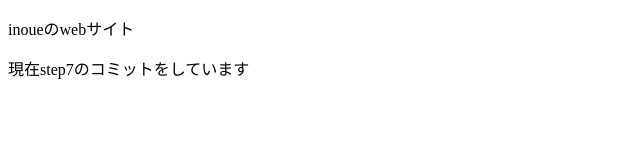
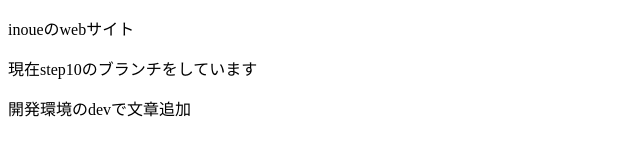
Before and after one commit to ihrki/git_practice, a plain HTML site: page index.html in a window 1280 px wide. Shown: the whole page, without its empty margins (0-640 px from the left). Drawn offline with Linux system fonts and the light colour scheme.

Commit message:
step7をstep10に変更 文章追加

```diff
--- a/index.html
+++ b/index.html
@@ -7,6 +7,7 @@
   </head>
   <body>
     <p>inoueのwebサイト</p>
-    <p>現在step7のコミットをしています</p>
+    <p>現在step10のブランチをしています</p>
+    <p>開発環境のdevで文章追加</p>
   </body>
 </html>
```
